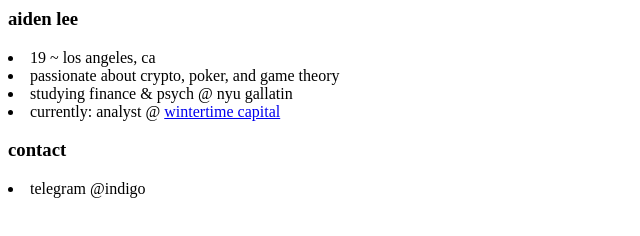
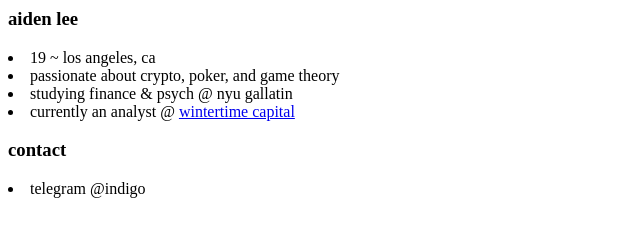
Before and after one commit to dotaesthetic/aiden.sbs, a plain HTML site: page index.html in a window 1280 px wide. Shown: the full height of the page, 0-640 px from the left. Drawn offline with Linux system fonts and the light colour scheme.

Commit message:
Update index.html

```diff
--- a/index.html
+++ b/index.html
@@ -3,7 +3,7 @@
 <li> 19 ~ los angeles, ca</li>
 <li> passionate about crypto, poker, and game theory</li>
 <li> studying finance & psych @ nyu gallatin</li>
-<li>currently: analyst @ <a href="https://wintertime.cc">wintertime capital</a></li>
+<li> currently an analyst @ <a href="https://wintertime.cc">wintertime capital</a></li>
 
 <h3> contact </h3>
 <li> telegram @indigo </li>
```
